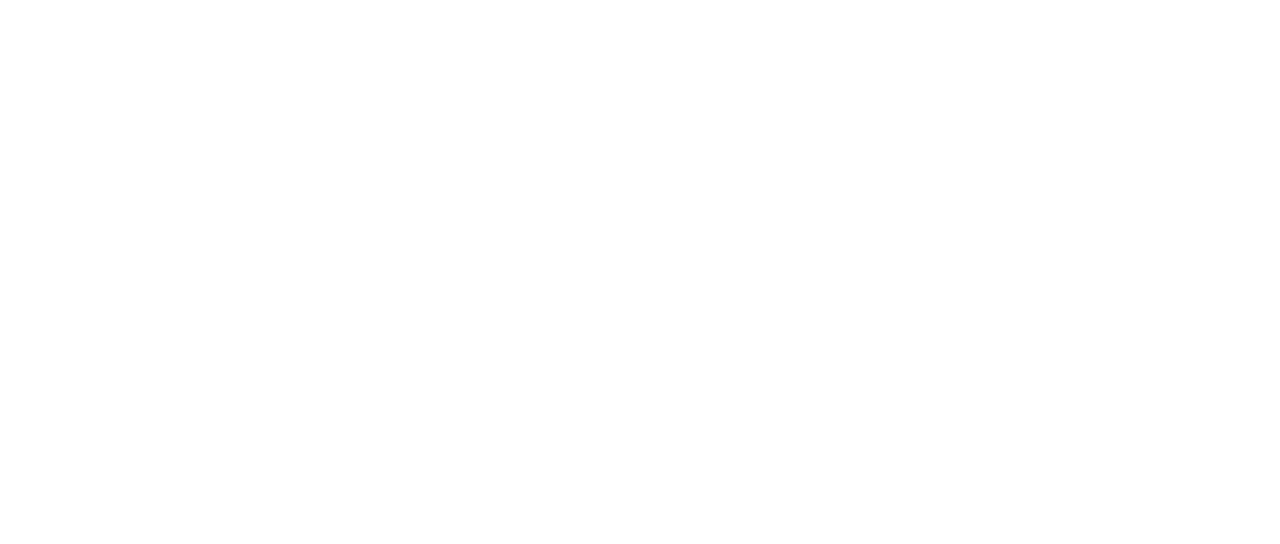
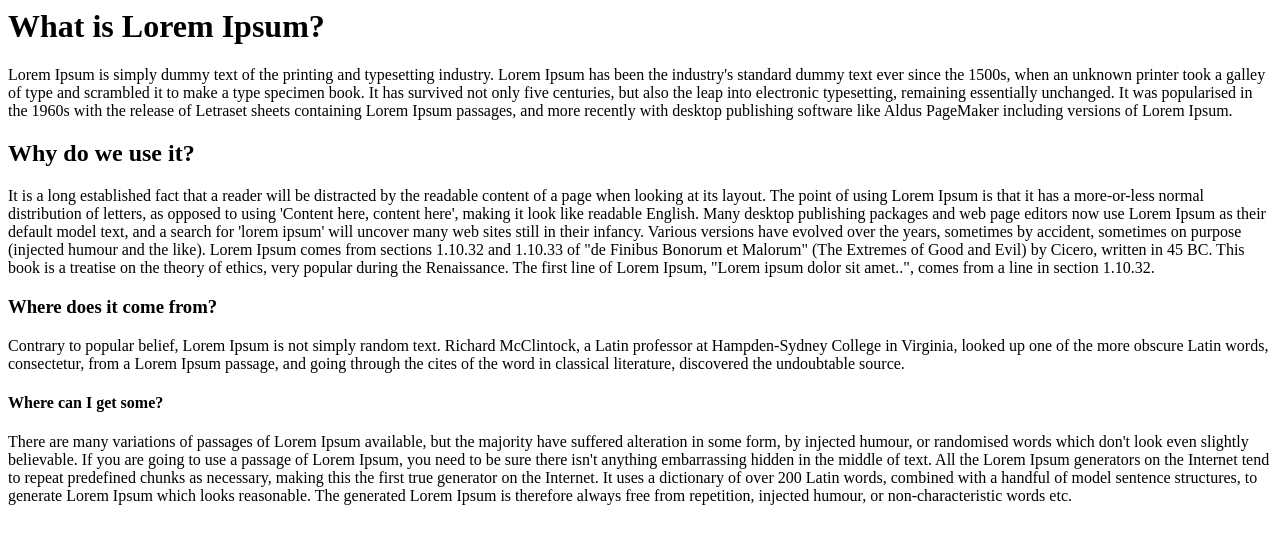
Before and after one commit to GuillerminaLorenzo/reading, a website: page index.html in a window 1280 px wide. Drawn offline with Linux system fonts and the light colour scheme; files that its build step writes are made by us from their sources.

Commit message:
Added lorem ipsum to html

```diff
--- a/index.html
+++ b/index.html
@@ -3,6 +3,45 @@
         <meta name="viewport" content="width=device-width, initial-scale=1" />
     </head>
     <body>
+        <h1>What is Lorem Ipsum?</h1>
+        <p>Lorem Ipsum is simply dummy text of the printing and typesetting industry.
+            Lorem Ipsum has been the industry's standard dummy text ever since the 1500s,
+            when an unknown printer took a galley of type and scrambled it to make a type specimen book.
+            It has survived not only five centuries, but also the leap into electronic typesetting,
+            remaining essentially unchanged.
+            It was popularised in the 1960s with the release of Letraset sheets containing Lorem Ipsum passages,
+            and more recently with desktop publishing software like Aldus PageMaker including versions of Lorem Ipsum.
+        </p>
+        <h2>Why do we use it?</h2>
+        <p>It is a long established fact that a reader will be distracted by the
+            readable content of a page when looking at its layout.
+            The point of using Lorem Ipsum is that it has a more-or-less normal distribution of letters,
+            as opposed to using 'Content here, content here', making it look like readable English.
+            Many desktop publishing packages and web page editors now use Lorem Ipsum as their default model text,
+            and a search for 'lorem ipsum' will uncover many web sites still in their infancy.
+            Various versions have evolved over the years, sometimes by accident, sometimes on purpose (injected humour and the like).
+            Lorem Ipsum comes from sections 1.10.32 and 1.10.33 of "de Finibus Bonorum et Malorum"
+            (The Extremes of Good and Evil) by Cicero, written in 45 BC. This book is a treatise on the theory of ethics,
+            very popular during the Renaissance. The first line of Lorem Ipsum, "Lorem ipsum dolor sit amet..",
+            comes from a line in section 1.10.32.
+        </p>
+        <h3>Where does it come from?</h1>
+        <p>Contrary to popular belief, Lorem Ipsum is not simply random text.
+            Richard McClintock, a Latin professor at Hampden-Sydney College in Virginia,
+            looked up one of the more obscure Latin words, consectetur, from a Lorem Ipsum passage,
+            and going through the cites of the word in classical literature, discovered the undoubtable source.
+        </p>
+        <h4>Where can I get some?</h4>
+        <p>There are many variations of passages of Lorem Ipsum available,
+            but the majority have suffered alteration in some form, by injected humour,
+            or randomised words which don't look even slightly believable.
+            If you are going to use a passage of Lorem Ipsum,
+            you need to be sure there isn't anything embarrassing hidden in the middle of text.
+            All the Lorem Ipsum generators on the Internet tend to repeat predefined chunks as necessary,
+            making this the first true generator on the Internet. It uses a dictionary of over 200 Latin words,
+            combined with a handful of model sentence structures, to generate Lorem Ipsum which looks reasonable.
+            The generated Lorem Ipsum is therefore always free from repetition, injected humour, or non-characteristic words etc.
+        </p>
         <script src="index.js"></script>
     </body>
 </html>
```
